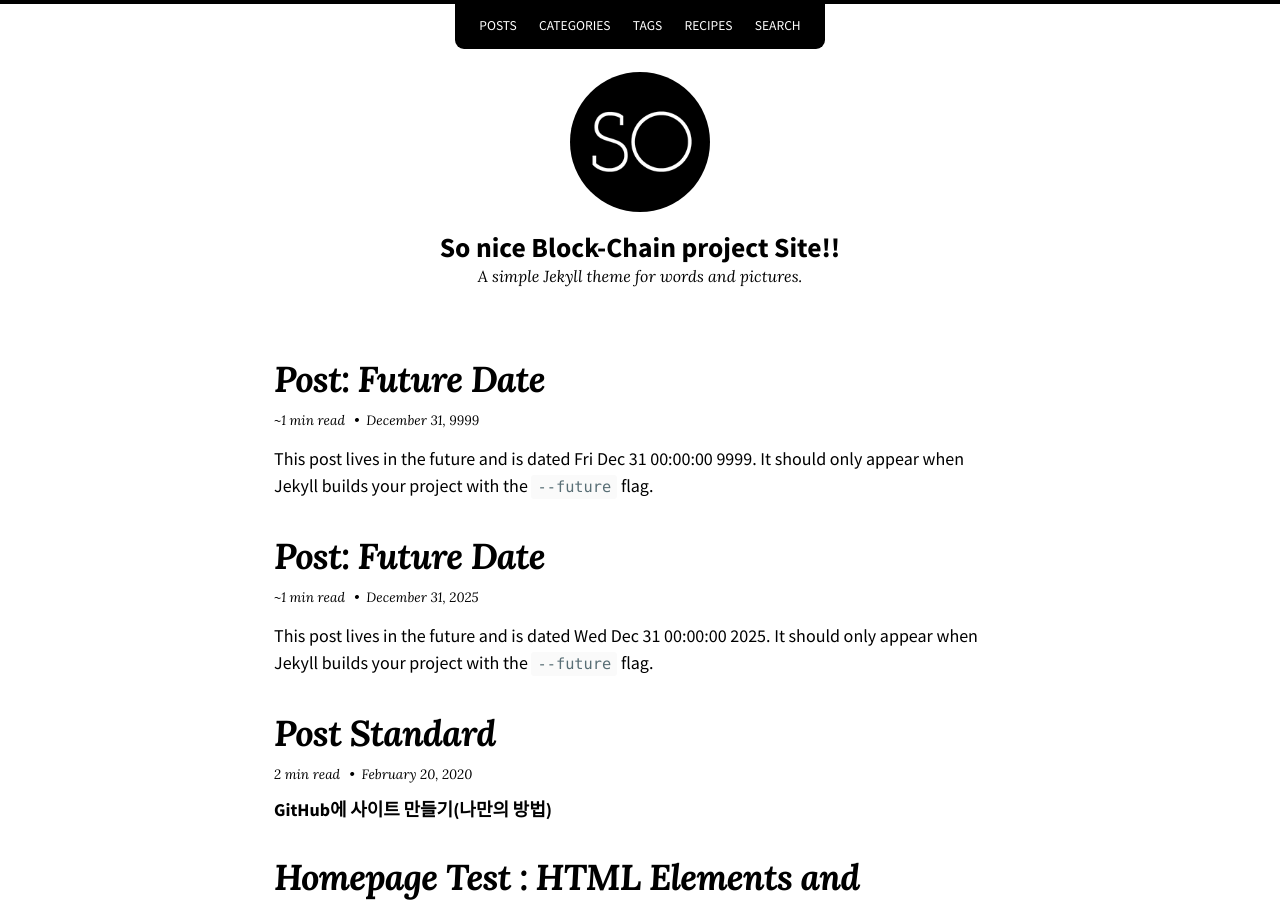
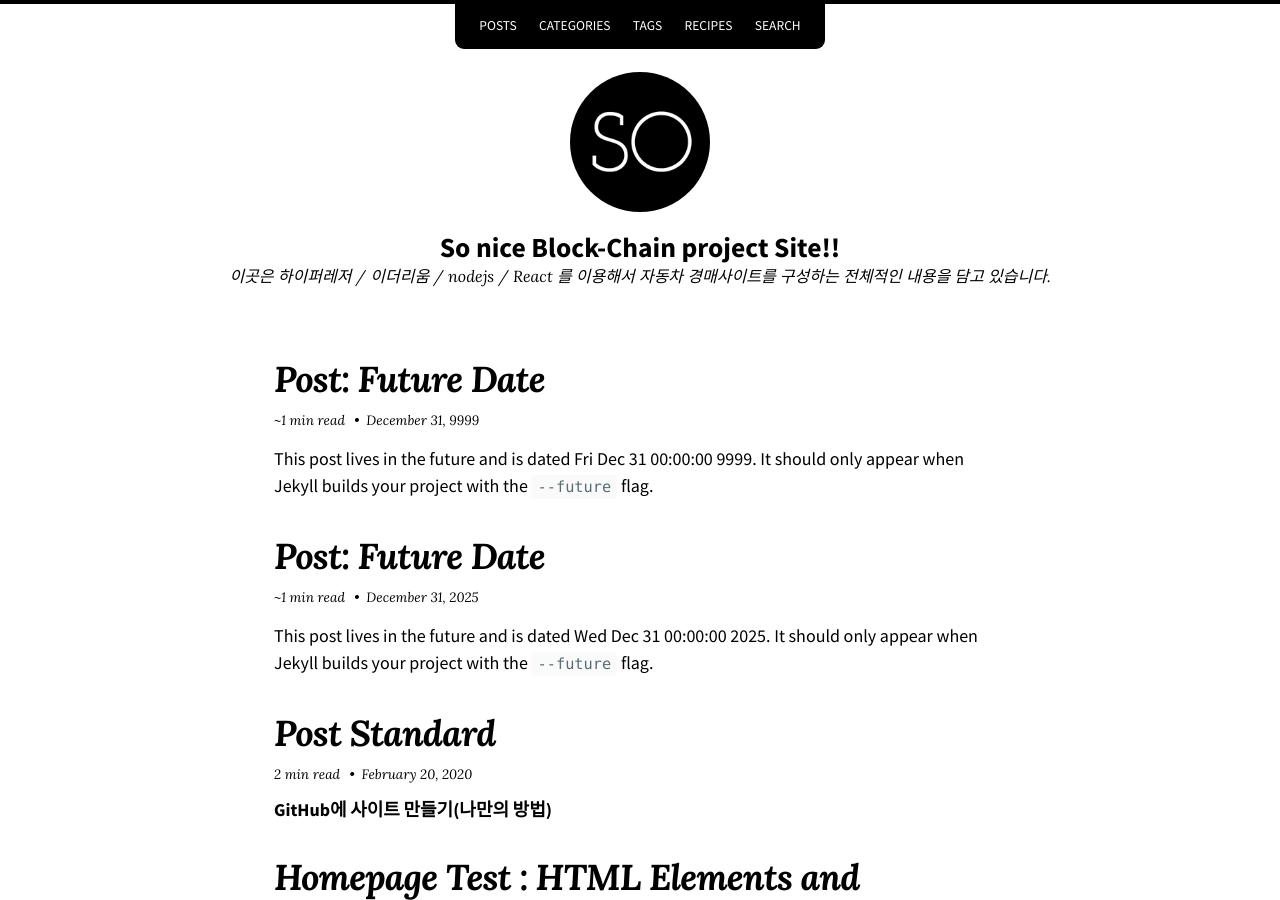
Before and after one commit to TaeKyoungKim/TaeKyoungKim.github.io, a Jekyll site: the page built from index.html, in a window 1280 px wide and 900 px high. Built offline with Jekyll 4.4.1, drawn with Linux system fonts in a browser that asks for light colours; nearby versions of some CDN libraries; the list of posts is cut into pages by our own code.

Commit message:
Update _config.yml

```diff
--- a/_config.yml
+++ b/_config.yml
@@ -18,7 +18,7 @@ theme: jekyll-theme-so-simple
 skin: "/assets/css/skins/default.css"
 locale: en-US
 title: "So nice Block-Chain project Site!!"
-description: "A simple Jekyll theme for words and pictures."
+description: "이곳은 하이퍼레저 / 이더리움 / nodejs / React 를 이용해서 자동차 경매사이트를 구성하는 전체적인 내용을 담고 있습니다."
 baseurl: #"/example" # the subpath of your site, e.g. "/blog"
 url: "https://TaeKyoungKim.github.io"
 logo: "/images/so-simple-site-logo.png" # path of site logo, e.g. "/assets/images/logo.png"
```
